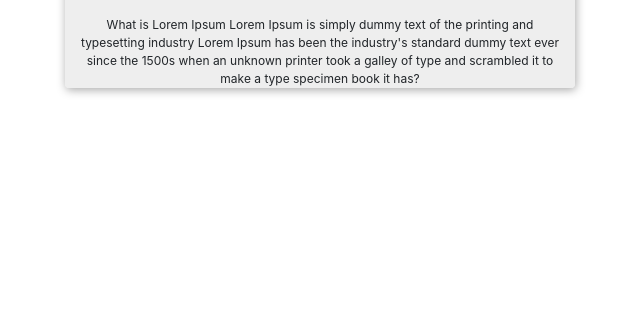
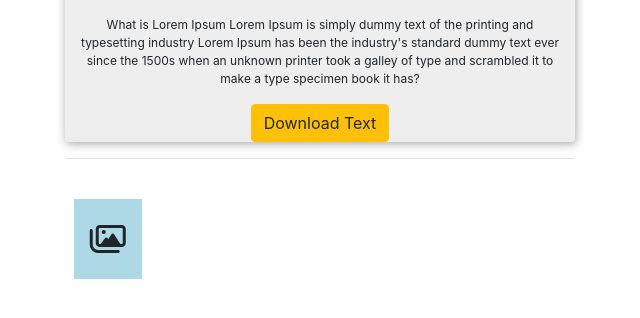
Before and after one commit to AlecDannmayr/Marketing-Email-Campaign, a plain HTML site: page index.html in a window 1280 px wide. Shown: the part 476-794 px from the top of the page, without its empty margins (320-960 px from the left). Drawn offline with nearby package versions, Linux system fonts and the light colour scheme.

Commit message:
Col-md-2 Added to Base

```diff
--- a/index.html
+++ b/index.html
@@ -1,13 +1,16 @@
 <!DOCTYPE html>
 <html lang="en">
+
 <head>
     <meta charset="UTF-8">
     <meta name="viewport" content="width=device-width, initial-scale=1.0">
     <title>Responsive</title>
-    <link rel="stylesheet" href="https://stackpath.bootstrapcdn.com/bootstrap/4.5.2/css/bootstrap.min.css" integrity="sha384-JcKb8q3iqJ61gNV9KGb8thSsNjpSL0n8PARn9HuZOnIxN0hoP+VmmDGMN5t9UJ0Z" crossorigin="anonymous">
+    <link rel="stylesheet" href="https://stackpath.bootstrapcdn.com/bootstrap/4.5.2/css/bootstrap.min.css"
+        integrity="sha384-JcKb8q3iqJ61gNV9KGb8thSsNjpSL0n8PARn9HuZOnIxN0hoP+VmmDGMN5t9UJ0Z" crossorigin="anonymous">
     <link rel="stylesheet" href="style.css">
     <script src="https://kit.fontawesome.com/59efa3786f.js" crossorigin="anonymous"></script>
 </head>
+
 <body>
 
     <div class="container">
@@ -21,15 +24,28 @@
                         <p>Download Free Source Code</p>
                     </div>
                     <div class="col-md-12">
-                        <img src="Women At The Office.jpg" alt="This is an Image of a Women AtThe Office" style="width: 100%; height: 90%;">
+                        <img src="Women At The Office.jpg" alt="This is an Image of a Women AtThe Office"
+                            style="width: 100%; height: 90%;">
                     </div>
                 </div>
                 <div class="col-md-12">
-                    <p>What is Lorem Ipsum Lorem Ipsum is simply dummy text of the printing and typesetting industry Lorem Ipsum has been the industry's standard dummy text ever since the 1500s when an unknown printer took a galley of type and scrambled it to make a type specimen book it has?</p>
+                    <p>What is Lorem Ipsum Lorem Ipsum is simply dummy text of the printing and typesetting industry
+                        Lorem Ipsum has been the industry's standard dummy text ever since the 1500s when an unknown
+                        printer took a galley of type and scrambled it to make a type specimen book it has?</p>
+                        <button type="button" class="btn btn-warning">Download Text</button>
+                </div>
+            </div>
+            <hr>
+            <div class="row">
+                <div class="cold-md-2">
+                    <div class="p-4">
+                        <i class="far fa-images fa-2x py-4 px-3" style="background-color: lightblue"></i>
+                    </div>
                 </div>
             </div>
         </div>
     </div>
 
 </body>
+
 </html>
```
